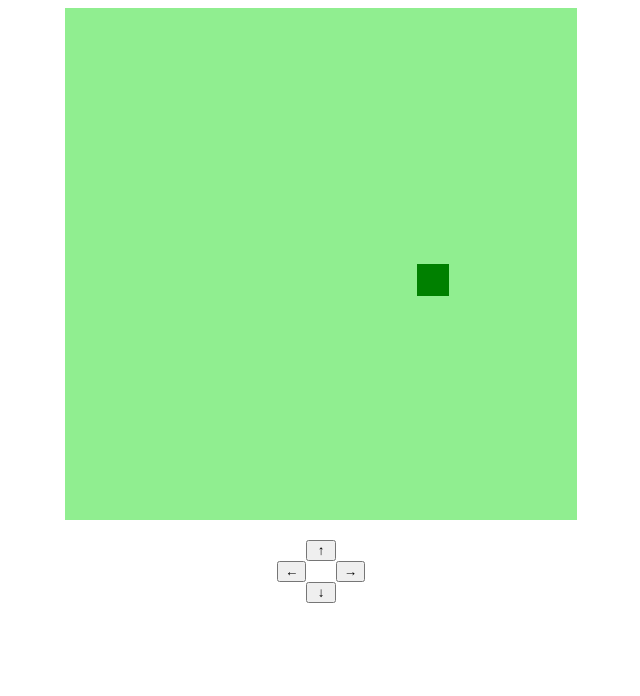
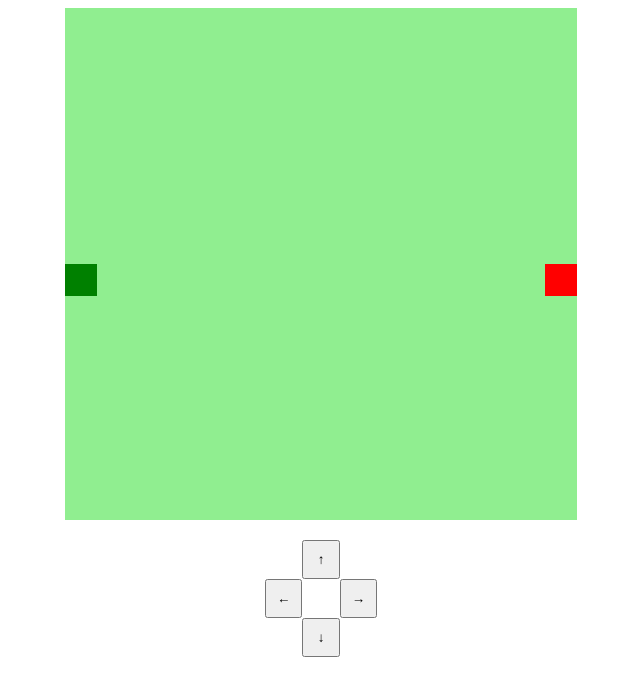
Before and after one commit to AndersonMendes567/jogo-cobrinha, a plain HTML site: page index.html in a window 1280 px wide. Shown: the whole page, without its empty margins (319-959 px from the left). Drawn offline with Linux system fonts and the light colour scheme.

Commit message:
criado a comida da cobrinha

```diff
--- a/css/style.css
+++ b/css/style.css
@@ -12,6 +12,10 @@
   display: grid;
   grid-template-columns: 1fr 1fr 1fr;
   grid-template-rows: 1fr 1fr 1fr;
+}
+
+.controls button {
+  padding: 10px;
 }
 
 .left {
--- a/js/script.js
+++ b/js/script.js
@@ -16,6 +16,11 @@ snake[0] = {
 
 let direction = 'right'
 
+let food = {
+  x: Math.floor(Math.random() * 15 + 1) * box,
+  y: Math.floor(Math.random() * 15 + 1) * box
+}
+
 function mudarDirecao(event) {
   console.log(event.keyCode)
   if (event.key == 'ArrowRight' && direction != 'left') direction = 'right'
@@ -28,6 +33,8 @@ window.addEventListener('keydown', mudarDirecao)
 btnLeft.addEventListener('click', function () {
   if (direction != 'right') direction = 'left'
 })
+
+// Controle por Botões
 
 btnUp.addEventListener('click', function () {
   if (direction != 'down') direction = 'up'
@@ -53,6 +60,11 @@ function criaSnack() {
   }
 }
 
+function drawFood() {
+  context.fillStyle = 'red'
+  context.fillRect(food.x, food.y, box, box)
+}
+
 function iniciarJogo() {
   if (snake[0].x > 15 * box && direction == 'right') snake[0].x = 0
   if (snake[0].x < 0 && direction == 'left') snake[0].x = 16 * box
@@ -60,6 +72,7 @@ function iniciarJogo() {
   if (snake[0].y < 0 && direction == 'up') snake[0].y = 16 * box
   criaBG()
   criaSnack()
+  drawFood()
 
   let snakeX = snake[0].x
   let snakeY = snake[0].y
@@ -79,4 +92,4 @@ function iniciarJogo() {
   snake.unshift(newHead)
 }
 
-let jogo = setInterval(iniciarJogo, 250) // define um intervalo de tempo depois de executado uma determinada ação
+let jogo = setInterval(iniciarJogo, 200) // define um intervalo de tempo depois de executado uma determinada ação
```
